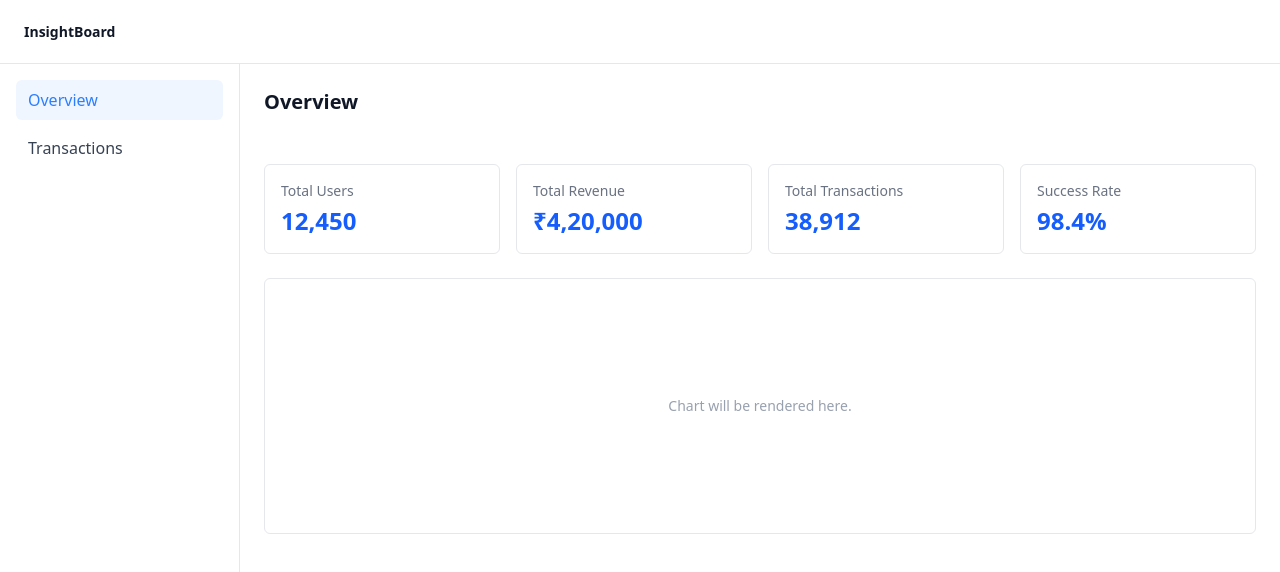
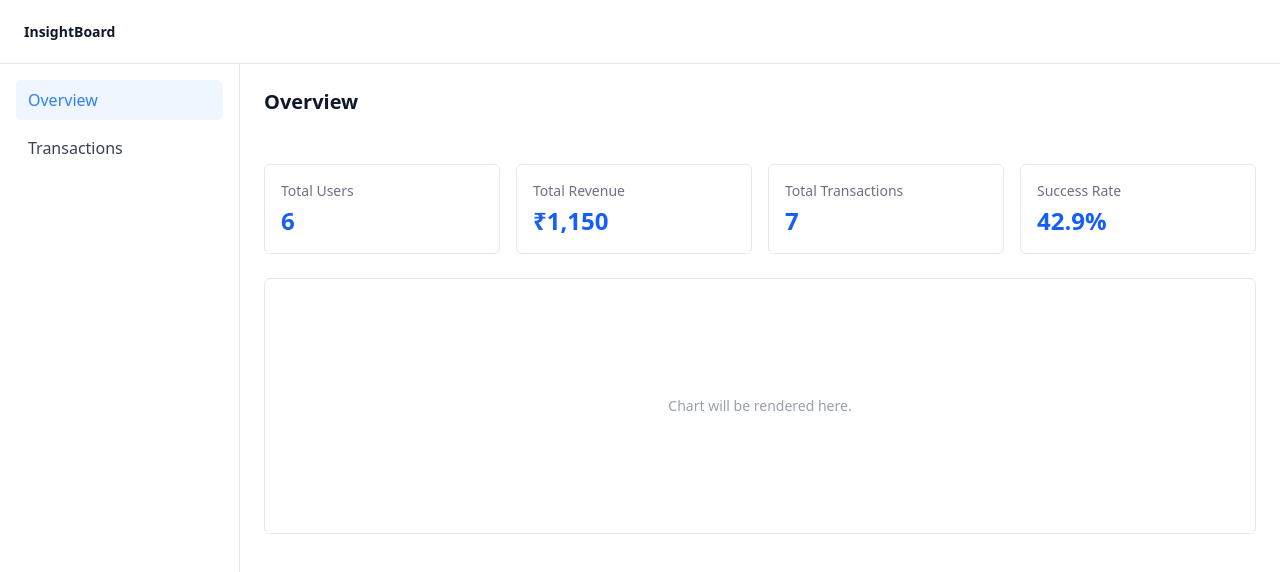
Before and after one commit to ankitjaishwal/Insight-board, a React (Vite) app: page /overview in a window 1280 px wide. Shown: the top 572 px of the page. Built offline with nearby package versions, Linux system fonts and the light colour scheme.

Commit message:
feat: wire mock data into KPIs and transactions table

```diff
--- a/src/components/Overview.tsx
+++ b/src/components/Overview.tsx
@@ -1,14 +1,24 @@
+import type { Metrics } from "../utils";
 import MetricCard from "./MetricCard";
 
-const Overview = () => {
+const Overview = ({ metrics }: { metrics: Metrics }) => {
   return (
     <div className="mt-6">
       {/* KPI GRID */}
       <div className="grid grid-cols-4 gap-4">
-        <MetricCard label="Total Users" value="12,450" />
-        <MetricCard label="Total Revenue" value="₹4,20,000" />
-        <MetricCard label="Total Transactions" value="38,912" />
-        <MetricCard label="Success Rate" value="98.4%" />
+        <MetricCard label="Total Users" value={metrics.totalUsers} />
+        <MetricCard
+          label="Total Revenue"
+          value={`₹${metrics.totalAmount.toLocaleString()}`}
+        />
+        <MetricCard
+          label="Total Transactions"
+          value={metrics.totalTransactions}
+        />
+        <MetricCard
+          label="Success Rate"
+          value={`${metrics.successRate.toFixed(1)}%`}
+        />
       </div>
 
       {/* TODO - Add chart */}
--- a/src/components/TransactionsTable.tsx
+++ b/src/components/TransactionsTable.tsx
@@ -1,9 +1,11 @@
+import type { Transaction } from "../mocks/transactions.mock";
+
 const TransactionsTable = ({
   columns,
   data,
 }: {
   columns: { header: string; accessor: string; alignment?: string }[];
-  data: { [key: string]: string }[];
+  data: Transaction[];
 }) => {
   return (
     /* 1. Wrapper controls the scrolling */
@@ -48,7 +50,7 @@ const TransactionsTable = ({
                       col.alignment === "right" ? "text-right" : ""
                     }`}
                   >
-                    {row[col.accessor]}
+                    {row[col.accessor as keyof Transaction]}
                   </td>
                 ))}
               </tr>
--- /dev/null
+++ b/src/mocks/transactions.mock.ts
@@ -0,0 +1,59 @@
+export type Transaction = {
+  transactionId: string;
+  user: string;
+  status: string;
+  amount: number;
+  date: string;
+};
+
+export const transactions: Transaction[] = [
+  {
+    transactionId: "TXN-98765",
+    user: "Ankit Jaishwal",
+    status: "Completed",
+    amount: 250,
+    date: "1 Jan 2026",
+  },
+  {
+    transactionId: "TXN-12345",
+    user: "Ankit Jaishwal",
+    status: "Pending",
+    amount: 150,
+    date: "5 Jan 2026",
+  },
+  {
+    transactionId: "TXN-67890",
+    user: "Jane Smith",
+    status: "Failed",
+    amount: 300,
+    date: "10 Jan 2026",
+  },
+  {
+    transactionId: "TXN-54321",
+    user: "Alice Johnson",
+    status: "Completed",
+    amount: 400,
+    date: "15 Jan 2026",
+  },
+  {
+    transactionId: "TXN-98766",
+    user: "Bob Brown",
+    status: "Completed",
+    amount: 500,
+    date: "20 Jan 2026",
+  },
+  {
+    transactionId: "TXN-12346",
+    user: "Charlie Davis",
+    status: "Pending",
+    amount: 600,
+    date: "25 Jan 2026",
+  },
+  {
+    transactionId: "TXN-67891",
+    user: "Diana Evans",
+    status: "Failed",
+    amount: 700,
+    date: "30 Jan 2026",
+  },
+];
--- a/src/pages/OverviewPage.tsx
+++ b/src/pages/OverviewPage.tsx
@@ -1,10 +1,13 @@
 import Overview from "../components/Overview";
+import { transactions } from "../mocks/transactions.mock";
+import { deriveMetrics } from "../utils";
 
 const OverviewPage = () => {
+  const metrics = deriveMetrics(transactions);
   return (
     <>
       <h1 className="text-xl text-gray-900 font-semibold pb-6">Overview</h1>
-      <Overview />
+      <Overview metrics={metrics} />
     </>
   );
 };
--- a/src/pages/TransactionsPage.tsx
+++ b/src/pages/TransactionsPage.tsx
@@ -1,4 +1,5 @@
 import TransactionsTable from "../components/TransactionsTable";
+import { transactions } from "../mocks/transactions.mock";
 
 const columns = [
   { header: "Transaction ID", accessor: "transactionId" },
@@ -8,63 +9,11 @@ const columns = [
   { header: "Date", accessor: "date" },
 ];
 
-const data = [
-  {
-    transactionId: "TXN-98765",
-    user: "Ankit Jaishwal",
-    status: "Completed",
-    amount: "₹250.00",
-    date: "1 Jan 2026",
-  },
-  {
-    transactionId: "TXN-12345",
-    user: "John Doe",
-    status: "Pending",
-    amount: "₹150.00",
-    date: "5 Jan 2026",
-  },
-  {
-    transactionId: "TXN-67890",
-    user: "Jane Smith",
-    status: "Failed",
-    amount: "₹300.00",
-    date: "10 Jan 2026",
-  },
-  {
-    transactionId: "TXN-54321",
-    user: "Alice Johnson",
-    status: "Completed",
-    amount: "₹400.00",
-    date: "15 Jan 2026",
-  },
-  {
-    transactionId: "TXN-98766",
-    user: "Bob Brown",
-    status: "Completed",
-    amount: "₹500.00",
-    date: "20 Jan 2026",
-  },
-  {
-    transactionId: "TXN-12346",
-    user: "Charlie Davis",
-    status: "Pending",
-    amount: "₹600.00",
-    date: "25 Jan 2026",
-  },
-  {
-    transactionId: "TXN-67891",
-    user: "Diana Evans",
-    status: "Failed",
-    amount: "₹700.00",
-    date: "30 Jan 2026",
-  },
-];
-
 const TransactionsPage = () => {
   return (
     <>
       <h1 className="text-xl text-gray-900 font-semibold pb-6">Transactions</h1>
-      <TransactionsTable columns={columns} data={data} />
+      <TransactionsTable columns={columns} data={transactions} />
     </>
   );
 };
--- /dev/null
+++ b/src/utils.ts
@@ -0,0 +1,30 @@
+import { type Transaction } from "./mocks/transactions.mock";
+
+export interface Metrics {
+  totalUsers: number;
+  totalAmount: number;
+  totalTransactions: number;
+  successRate: number;
+}
+
+export const deriveMetrics = (transactions: Transaction[]): Metrics => {
+  const totalUsers = new Set(transactions.map((tx) => tx.user)).size;
+  const totalTransactions = transactions.length;
+  const completedTransactions = transactions.filter(
+    (tx) => tx.status === "Completed"
+  ).length;
+  const totalAmount = transactions.reduce(
+    (sum, tx) => (tx.status === "Completed" ? sum + tx.amount : sum),
+    0
+  );
+  const successRate = totalTransactions
+    ? (completedTransactions / totalTransactions) * 100
+    : 0;
+
+  return {
+    totalUsers,
+    totalTransactions,
+    totalAmount,
+    successRate,
+  };
+};
```
